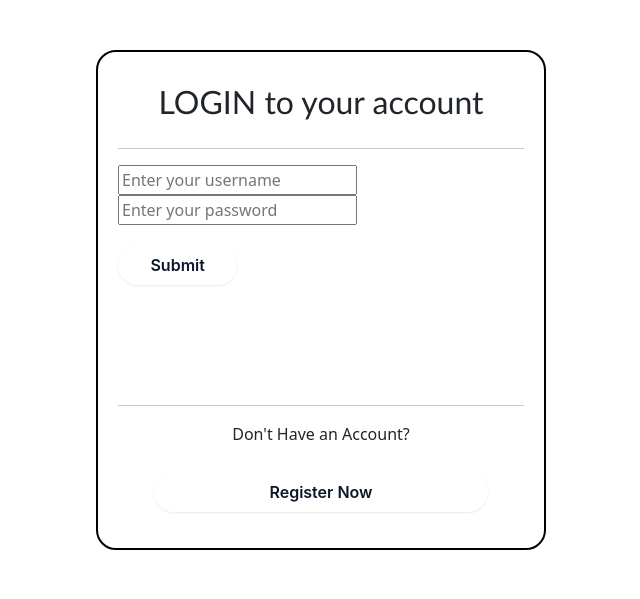
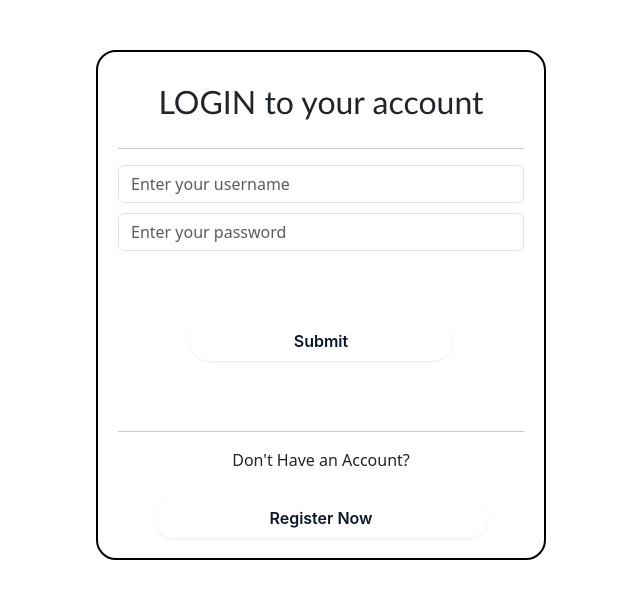
Before and after one commit to Amit-adh/TODO-list, a Flask app: page /auth/login in a window 1280 px wide. Shown: the top 599 px of the page, without its empty margins (319-959 px from the left). Run offline with Flask 3, Linux system fonts and the light colour scheme.

Commit message:
bootstrap addition and routing fixes

```diff
--- a/app/routes/auth.py
+++ b/app/routes/auth.py
@@ -1,10 +1,10 @@
-from flask import Blueprint, redirect, request, session, url_for, render_template
+from flask import Blueprint, redirect, request, session, url_for, render_template, flash
 from app.utils import login_required
 
 auth = Blueprint("auth", __name__)
 
 @auth.route("/login", methods=['POST', 'GET'])
-def login(err=False, err_msg=None):
+def login():
     if request.method == "POST":
         return redirect(url_for("auth.verify_user"))
     else:
@@ -20,4 +20,5 @@ def verify_user():
         session['user_id'] = user.id
         return redirect(url_for("dashboard"))
     else:
-        return redirect(url_for("auth.login", err=True, err_msg="User does not exist in records."))
+        flash("User doesn't exist.", category="username_error")
+        return redirect(url_for("auth.login"))
--- a/static/style.css
+++ b/static/style.css
@@ -107,3 +107,7 @@ html{
     justify-self: center;
     margin-top:10px
 }
+
+.form-control{
+    margin: 10px 0px;
+}
--- a/templates/login.html
+++ b/templates/login.html
@@ -17,19 +17,33 @@
 {% block content %}
 
 <div class="login-form">
-    <form action="{{ url_for('auth.verify_user')}}", method="POST">
+    <form action="{{ url_for('auth.verify_user')}}" method="POST">
         <div class="form-fields">
-            <input type="text" name="username" placeholder="Enter your username"><br>
-            <input type="password" name="password" placeholder="Enter your password"><br>
+            {% with messages = get_flashed_messages(with_categories=true) %}
+                {% set username_error = None %}
+                {% for category, msg in messages %}
+                    {% if category == 'username_error' %}
+                        {% set username_error = msg %}
+                    {% endif %}
+                {% endfor %}
+            {% endwith %}
+            <input type="text" class="form-control {% if username_error %}is-invalid{% endif %}" name="username" placeholder="Enter your username">
+            {% if username_error %}
+                <div class="invalid-feedback">
+                    {{ username_error }}
+                </div>
+            {% endif %}
+
+            <input type="password" class="form-control" name="password" placeholder="Enter your password">
         </div>
-        <div class="row">
-            <div class="col-4">
+        <div class="row" style="margin-top:50px">
+            <div class="col-8 offset-2">
                 <button class="button-81" style="width: 100%; margin-top: 20px;">Submit</button>
             </div>
         </div>
     </form>
 
-    <hr style="margin-top:120px">
+    <hr style="margin-top:70px">
 
     <p style="text-align: center;">
         Don't Have an Account?
@@ -43,12 +57,6 @@
             </div>
         </form>
     </div>
-
-    {% if err %}
-        <script>
-            alert("{{ err_msg }}")
-        </script>
-    {% endif %}
 </div>
 
 {% endblock %}
```
Also changed, not shown: templates/register.html (+5 -5 lines), instance/todo.db.
